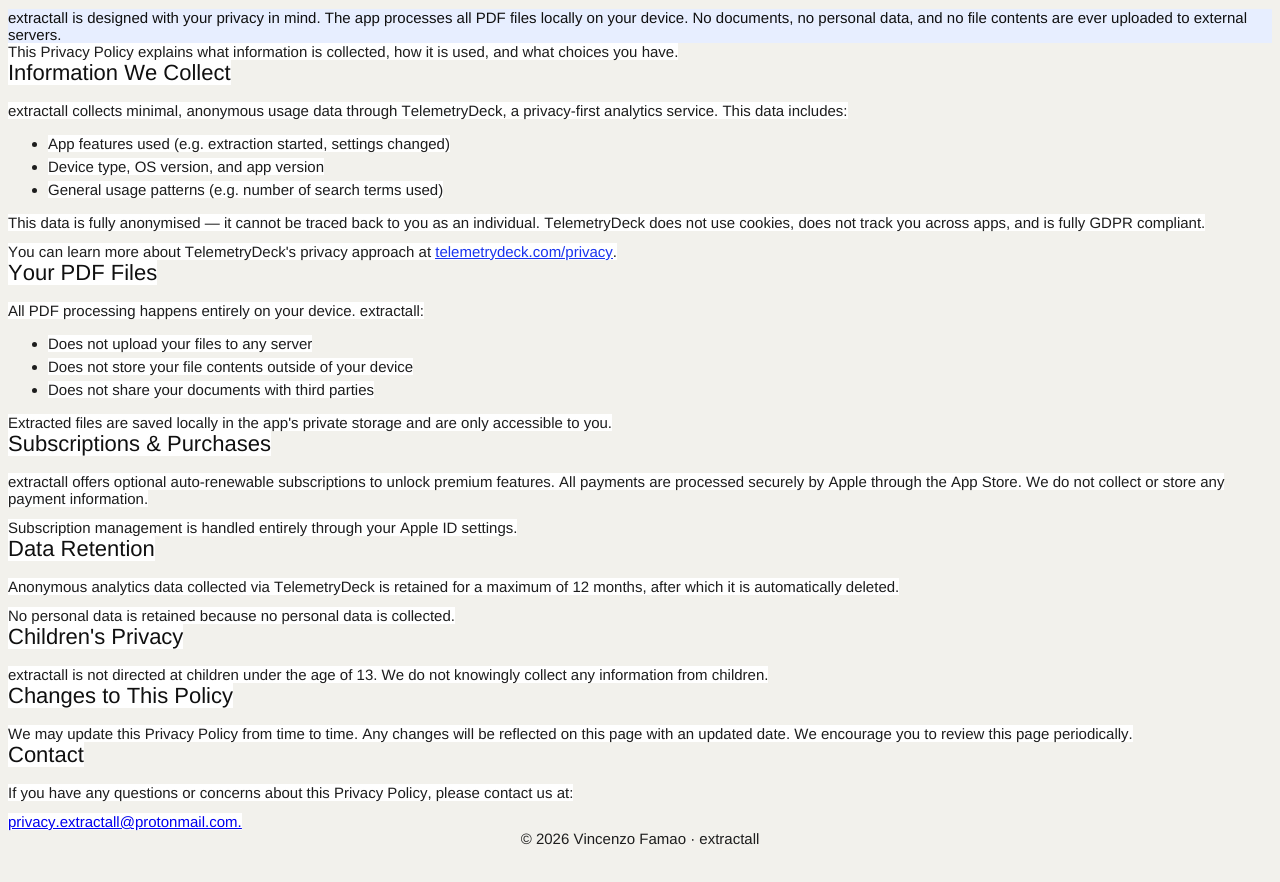
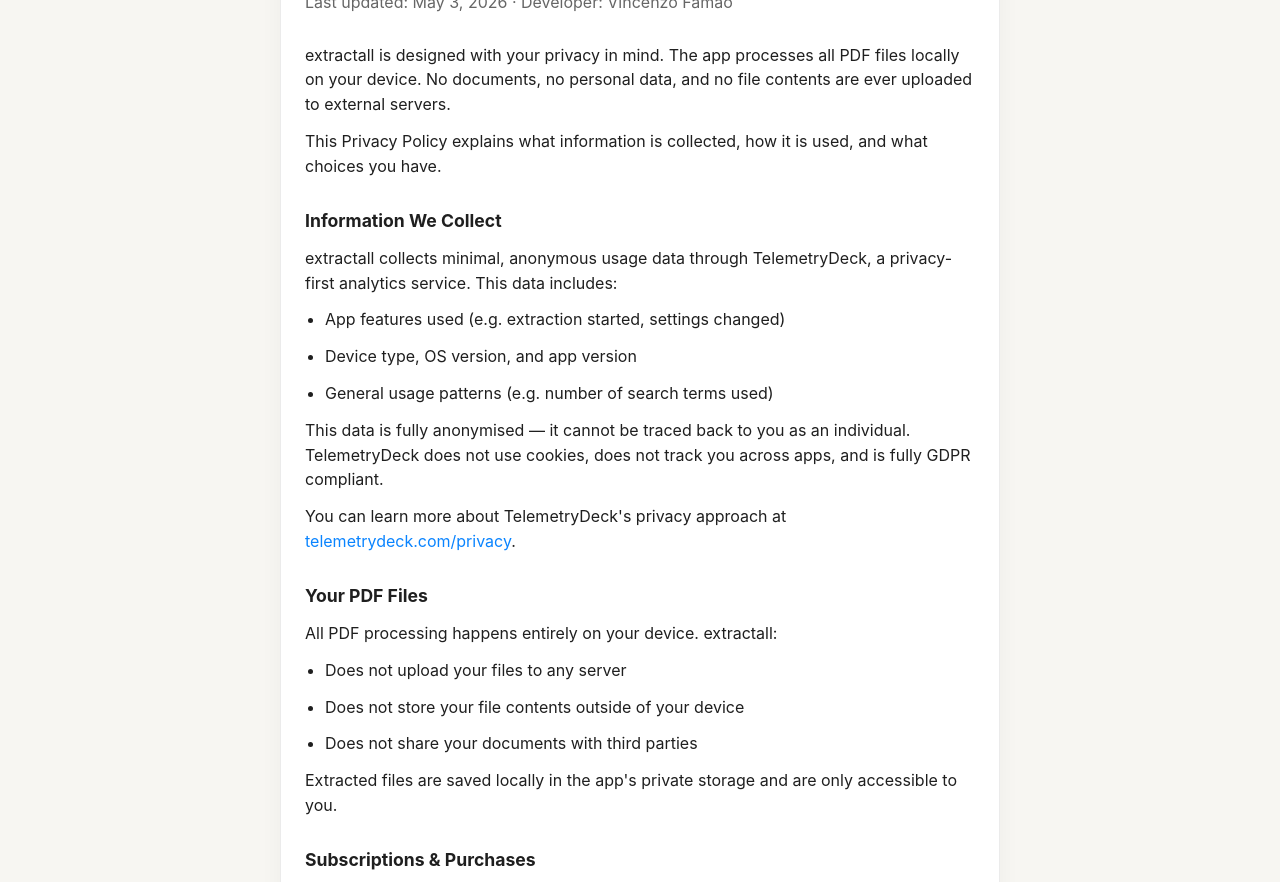
Before and after one commit to extractallapp/extractall-privacy, a plain HTML site: page index.html in a window 1280 px wide. Shown: the part 158-1040 px from the top of the page. Before the commit the page ends 1013 px from the top, so only its background shows below. Drawn offline with Linux system fonts and the light colour scheme.

Commit message:
Update index.html

```diff
--- a/index.html
+++ b/index.html
@@ -1,69 +1,141 @@
-<!DOCTYPE html PUBLIC "-//W3C//DTD HTML 4.01//EN" "http://www.w3.org/TR/html4/strict.dtd">
-<html>
+<!doctype html>
+<html lang="it">
 <head>
-  <meta http-equiv="Content-Type" content="text/html; charset=utf-8">
-  <meta http-equiv="Content-Style-Type" content="text/css">
-  <title></title>
-  <meta name="Generator" content="Cocoa HTML Writer">
-  <meta name="CocoaVersion" content="2685.4">
-  <style type="text/css">
-    body {background-color: #f2f1ec}
-    p.p1 {margin: 0.0px 0.0px 0.0px 0.0px; font: 12.0px 'Helvetica Neue'; color: #101010; -webkit-text-stroke: #101010; min-height: 14.0px}
-    p.p2 {margin: 0.0px 0.0px 0.0px 0.0px; font: 14.0px 'Helvetica Neue'; color: #101010; -webkit-text-stroke: #101010}
-    p.p4 {margin: 0.0px 0.0px 0.0px 0.0px; font: 14.0px 'Helvetica Neue'; color: #414141; -webkit-text-stroke: #414141}
-    p.p6 {margin: 0.0px 0.0px 0.0px 0.0px; font: 15.0px 'Helvetica Neue'; color: #101010; -webkit-text-stroke: #101010; background-color: #e7eeff}
-    p.p7 {margin: 0.0px 0.0px 0.0px 0.0px; font: 15.0px 'Helvetica Neue'; color: #1d1d1d; -webkit-text-stroke: #1d1d1d}
-    p.p8 {margin: 0.0px 0.0px 12.0px 0.0px; font: 15.0px 'Helvetica Neue'; color: #1d1d1d; -webkit-text-stroke: #1d1d1d}
-    p.p10 {margin: 0.0px 0.0px 0.0px 0.0px; font: 15.0px 'Helvetica Neue'; color: #0000e9; -webkit-text-stroke: #1933ee}
-    p.p11 {margin: 0.0px 0.0px 0.0px 0.0px; text-align: center; font: 15.0px 'Helvetica Neue'; color: #1d1d1d; -webkit-text-stroke: #1d1d1d}
-    li.li9 {margin: 0.0px 0.0px 6.0px 0.0px; font: 15.0px 'Helvetica Neue'; color: #1d1d1d; -webkit-text-stroke: #1d1d1d}
-    span.s1 {font-kerning: none}
-    span.s2 {font-kerning: none; background-color: #ffffff}
-    span.s3 {background-color: #ffffff; -webkit-text-stroke: 0px #000000}
-    span.s4 {font: 15.0px 'Helvetica Neue'; text-decoration: underline ; font-kerning: none; color: #1933ee; -webkit-text-stroke: 0px #1933ee}
-    span.s5 {text-decoration: underline ; font-kerning: none; background-color: #ffffff}
-    span.s6 {text-decoration: underline ; font-kerning: none}
-    ul.ul1 {list-style-type: disc}
+  <meta charset="utf-8">
+  <meta name="viewport" content="width=device-width, initial-scale=1">
+  <title>extractall Privacy Policy</title>
+  <style>
+    :root {
+      color-scheme: light dark;
+      --bg: #f7f6f2;
+      --panel: #ffffff;
+      --text: #1f1f1f;
+      --muted: #666;
+      --line: rgba(0,0,0,.08);
+      --accent: #0a84ff;
+    }
+    @media (prefers-color-scheme: dark) {
+      :root {
+        --bg: #121212;
+        --panel: #1b1b1b;
+        --text: #f3f3f3;
+        --muted: #a0a0a0;
+        --line: rgba(255,255,255,.08);
+        --accent: #4da3ff;
+      }
+    }
+    body {
+      margin: 0;
+      font-family: -apple-system, BlinkMacSystemFont, "SF Pro Text", "Segoe UI", sans-serif;
+      background: var(--bg);
+      color: var(--text);
+      line-height: 1.55;
+    }
+    main {
+      max-width: 720px;
+      margin: 0 auto;
+      padding: 48px 20px 64px;
+    }
+    .card {
+      background: var(--panel);
+      border: 1px solid var(--line);
+      border-radius: 20px;
+      padding: 24px;
+      box-shadow: 0 8px 24px rgba(0,0,0,.04);
+    }
+    .brand { margin: 0 0 8px; font-size: .95rem; color: var(--muted); }
+    h1 {
+      margin: 0 0 8px;
+      font-size: 2rem;
+      line-height: 1.1;
+      letter-spacing: -.03em;
+    }
+    .subtitle {
+      margin: 0 0 28px;
+      color: var(--muted);
+      font-size: 1rem;
+    }
+    h2 {
+      margin: 28px 0 12px;
+      font-size: 1.1rem;
+    }
+    p, li {
+      margin: 0 0 12px;
+    }
+    ul {
+      margin: 0;
+      padding-left: 20px;
+    }
+    a {
+      color: var(--accent);
+      text-decoration: none;
+    }
+    a:hover { text-decoration: underline; }
+    .meta {
+      margin-top: 28px;
+      padding-top: 20px;
+      border-top: 1px solid var(--line);
+      color: var(--muted);
+      font-size: .95rem;
+    }
+    .email {
+      font-weight: 600;
+      color: var(--text);
+      word-break: break-word;
+    }
   </style>
 </head>
 <body>
-<p class="p1"><span class="s1"></span><br></p>
-<p class="p2"><span class="s2">extractall</span></p>
-<h1 style="margin: 0.0px 0.0px 16.0px 0.0px; font: 48.0px 'Helvetica Neue'; color: #101010; -webkit-text-stroke: #101010"><span class="s1">Privacy Policy</span></h1>
-<p class="p4"><span class="s1">Last updated: April 11, 2026  ·  Developer: Vincenzo Famao</span></p>
-<h2 style="margin: 0.0px 0.0px 16.0px 0.0px; font: 22.0px 'Helvetica Neue'; color: #101010; -webkit-text-stroke: #101010"><span class="s2">Overview</span></h2>
-<p class="p6"><span class="s1">extractall is designed with your privacy in mind. The app processes all PDF files locally on your device. No documents, no personal data, and no file contents are ever uploaded to external servers.</span></p>
-<p class="p7"><span class="s2">This Privacy Policy explains what information is collected, how it is used, and what choices you have.</span></p>
-<h2 style="margin: 0.0px 0.0px 16.0px 0.0px; font: 22.0px 'Helvetica Neue'; color: #101010; -webkit-text-stroke: #101010"><span class="s2">Information We Collect</span></h2>
-<p class="p8"><span class="s2">extractall collects minimal, anonymous usage data through TelemetryDeck, a privacy-first analytics service. This data includes:</span></p>
-<ul class="ul1">
-  <li class="li9"><span class="s3"></span><span class="s2">App features used (e.g. extraction started, settings changed)</span></li>
-  <li class="li9"><span class="s3"></span><span class="s2">Device type, OS version, and app version</span></li>
-  <li class="li9"><span class="s3"></span><span class="s2">General usage patterns (e.g. number of search terms used)</span></li>
-</ul>
-<p class="p8"><span class="s2">This data is fully anonymised — it cannot be traced back to you as an individual. TelemetryDeck does not use cookies, does not track you across apps, and is fully GDPR compliant.</span></p>
-<p class="p7"><span class="s2">You can learn more about TelemetryDeck's privacy approach at <a href="https://telemetrydeck.com/privacy"><span class="s4">telemetrydeck.com/privacy</span></a>.</span></p>
-<h2 style="margin: 0.0px 0.0px 16.0px 0.0px; font: 22.0px 'Helvetica Neue'; color: #101010; -webkit-text-stroke: #101010"><span class="s2">Your PDF Files</span></h2>
-<p class="p8"><span class="s2">All PDF processing happens entirely on your device. extractall:</span></p>
-<ul class="ul1">
-  <li class="li9"><span class="s3"></span><span class="s2">Does not upload your files to any server</span></li>
-  <li class="li9"><span class="s3"></span><span class="s2">Does not store your file contents outside of your device</span></li>
-  <li class="li9"><span class="s3"></span><span class="s2">Does not share your documents with third parties</span></li>
-</ul>
-<p class="p7"><span class="s2">Extracted files are saved locally in the app's private storage and are only accessible to you.</span></p>
-<h2 style="margin: 0.0px 0.0px 16.0px 0.0px; font: 22.0px 'Helvetica Neue'; color: #101010; -webkit-text-stroke: #101010"><span class="s2">Subscriptions &amp; Purchases</span></h2>
-<p class="p8"><span class="s2">extractall offers optional auto-renewable subscriptions to unlock premium features. All payments are processed securely by Apple through the App Store. We do not collect or store any payment information.</span></p>
-<p class="p7"><span class="s2">Subscription management is handled entirely through your Apple ID settings.</span></p>
-<h2 style="margin: 0.0px 0.0px 16.0px 0.0px; font: 22.0px 'Helvetica Neue'; color: #101010; -webkit-text-stroke: #101010"><span class="s2">Data Retention</span></h2>
-<p class="p8"><span class="s2">Anonymous analytics data collected via TelemetryDeck is retained for a maximum of 12 months, after which it is automatically deleted.</span></p>
-<p class="p7"><span class="s2">No personal data is retained because no personal data is collected.</span></p>
-<h2 style="margin: 0.0px 0.0px 16.0px 0.0px; font: 22.0px 'Helvetica Neue'; color: #101010; -webkit-text-stroke: #101010"><span class="s2">Children's Privacy</span></h2>
-<p class="p7"><span class="s2">extractall is not directed at children under the age of 13. We do not knowingly collect any information from children.</span></p>
-<h2 style="margin: 0.0px 0.0px 16.0px 0.0px; font: 22.0px 'Helvetica Neue'; color: #101010; -webkit-text-stroke: #101010"><span class="s2">Changes to This Policy</span></h2>
-<p class="p7"><span class="s2">We may update this Privacy Policy from time to time. Any changes will be reflected on this page with an updated date. We encourage you to review this page periodically.</span></p>
-<h2 style="margin: 0.0px 0.0px 16.0px 0.0px; font: 22.0px 'Helvetica Neue'; color: #101010; -webkit-text-stroke: #101010"><span class="s2">Contact</span></h2>
-<p class="p8"><span class="s2">If you have any questions or concerns about this Privacy Policy, please contact us at:</span></p>
-<p class="p10"><span class="s5"><a href="mailto:privacy.extractall@protonmail.com">privacy.extractall@protonmail.com.<span class="s6"></span></a></span></p>
-<p class="p11"><span class="s1">© 2026 Vincenzo Famao · extractall</span></p>
+  <main>
+    <div class="card">
+      <p class="brand">extractall</p>
+      <h1>Privacy Policy</h1>
+      <p class="subtitle">Last updated: May 3, 2026 · Developer: Vincenzo Famao</p>
+
+      <p>extractall is designed with your privacy in mind. The app processes all PDF files locally on your device. No documents, no personal data, and no file contents are ever uploaded to external servers.</p>
+      <p>This Privacy Policy explains what information is collected, how it is used, and what choices you have.</p>
+
+      <h2>Information We Collect</h2>
+      <p>extractall collects minimal, anonymous usage data through TelemetryDeck, a privacy-first analytics service. This data includes:</p>
+      <ul>
+        <li>App features used (e.g. extraction started, settings changed)</li>
+        <li>Device type, OS version, and app version</li>
+        <li>General usage patterns (e.g. number of search terms used)</li>
+      </ul>
+      <p>This data is fully anonymised — it cannot be traced back to you as an individual. TelemetryDeck does not use cookies, does not track you across apps, and is fully GDPR compliant.</p>
+      <p>You can learn more about TelemetryDeck's privacy approach at <a href="https://telemetrydeck.com/privacy" target="_blank" rel="noopener noreferrer">telemetrydeck.com/privacy</a>.</p>
+
+      <h2>Your PDF Files</h2>
+      <p>All PDF processing happens entirely on your device. extractall:</p>
+      <ul>
+        <li>Does not upload your files to any server</li>
+        <li>Does not store your file contents outside of your device</li>
+        <li>Does not share your documents with third parties</li>
+      </ul>
+      <p>Extracted files are saved locally in the app's private storage and are only accessible to you.</p>
+
+      <h2>Subscriptions &amp; Purchases</h2>
+      <p>extractall offers optional auto-renewable subscriptions to unlock premium features. All payments are processed securely by Apple through the App Store. We do not collect or store any payment information.</p>
+      <p>Subscription management is handled entirely through your Apple ID settings.</p>
+
+      <h2>Data Retention</h2>
+      <p>Anonymous analytics data collected via TelemetryDeck is retained for a maximum of 12 months, after which it is automatically deleted.</p>
+      <p>No personal data is retained because no personal data is collected.</p>
+
+      <h2>Children's Privacy</h2>
+      <p>extractall is not directed at children under the age of 13. We do not knowingly collect any information from children.</p>
+
+      <h2>Changes to This Policy</h2>
+      <p>We may update this Privacy Policy from time to time. Any changes will be reflected on this page with an updated date. We encourage you to review this page periodically.</p>
+
+      <h2>Contact</h2>
+      <p>If you have any questions or concerns about this Privacy Policy, please contact us at:</p>
+      <p class="email"><a href="mailto:privacy.extractall@protonmail.com">privacy.extractall@protonmail.com</a></p>
+
+      <div class="meta">
+        <p>© 2026 Vincenzo Famao · extractall</p>
+      </div>
+    </div>
+  </main>
 </body>
 </html>
```
